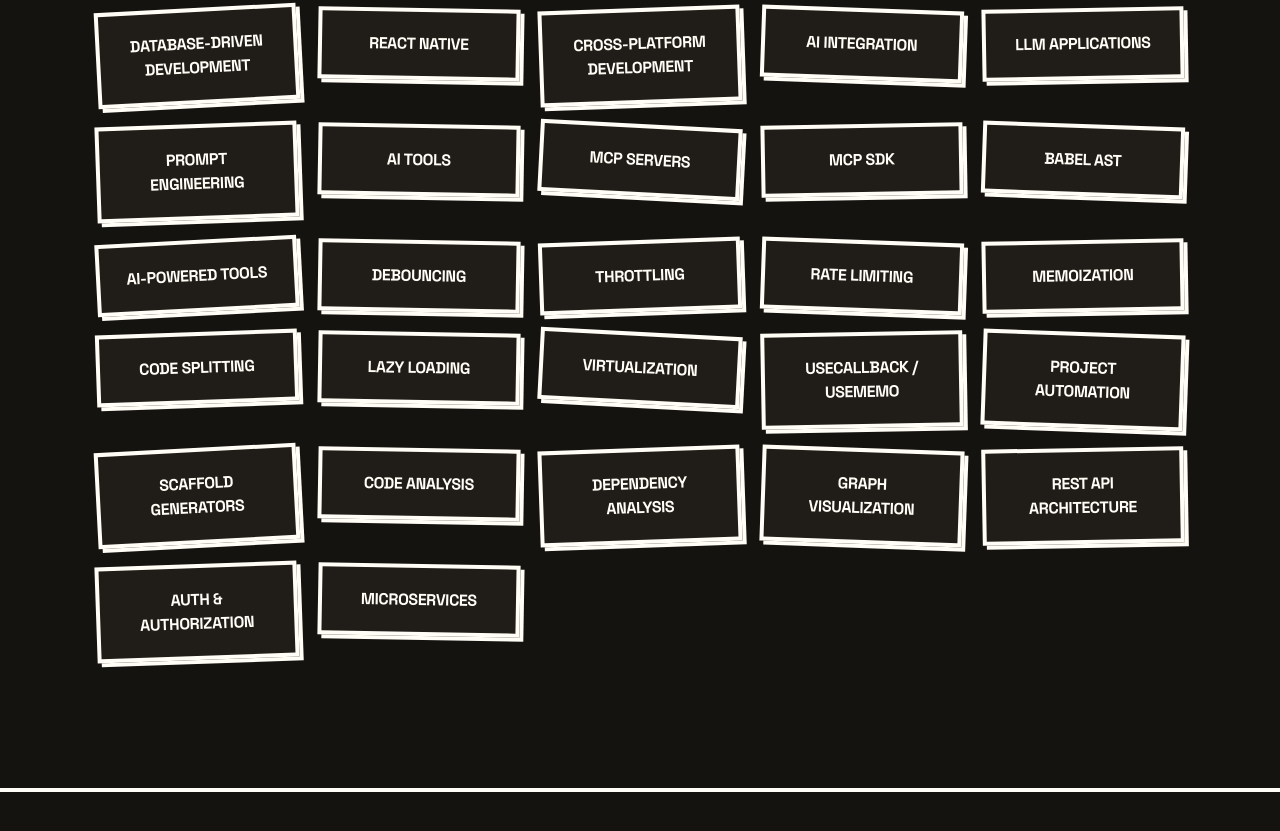
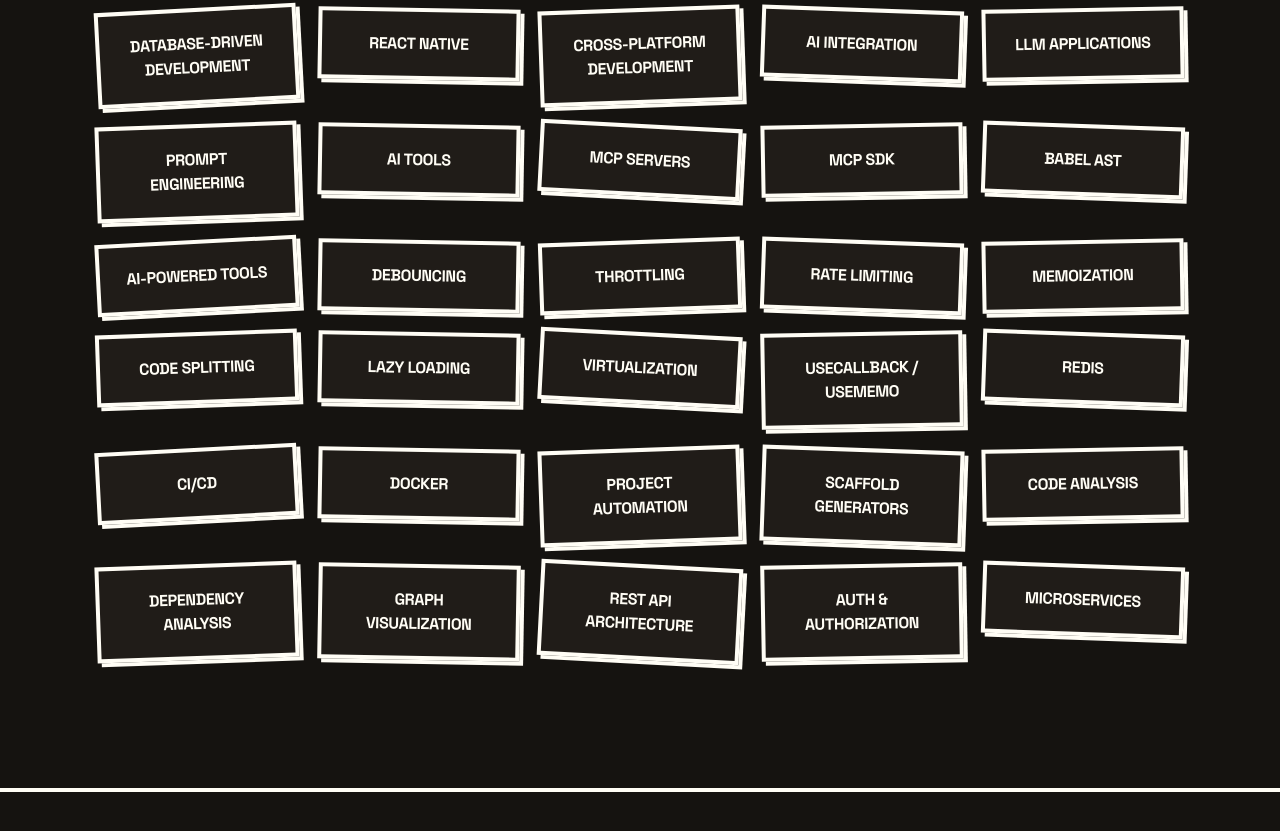
Before and after one commit to thedevmj/portfolio, a React (Vite) app in the folder client/: page / in a window 1280 px wide. Shown: the part 4114-4945 px from the top of the page. Built offline with nearby package versions, Linux system fonts and the light colour scheme; no server answers.

Commit message:
added new skills

```diff
--- a/client/src/components/Skills.jsx
+++ b/client/src/components/Skills.jsx
@@ -9,7 +9,7 @@
   { label: 'Database', skills: ['MongoDB', 'PostgreSQL', 'Neo4j', 'SQL', 'Database-driven development'] },
   { label: 'Mobile', skills: ['React Native', 'Cross-platform development'] },
   { label: 'AI & Emerging', skills: ['AI Integration', 'LLM Applications', 'Prompt Engineering', 'AI Tools', 'MCP Servers', 'MCP SDK', 'Babel AST', 'AI-powered tools'] },
-  { label: 'Optimization', skills: ['Debouncing', 'Throttling', 'Rate Limiting', 'Memoization', 'Code Splitting', 'Lazy Loading', 'Virtualization', 'useCallback / useMemo'] },
+  { label: 'Optimization', skills: ['Debouncing', 'Throttling', 'Rate Limiting', 'Memoization', 'Code Splitting', 'Lazy Loading', 'Virtualization', 'useCallback / useMemo','Redis','CI/CD','Docker'] },
   { label: 'Dev Tools', skills: ['Project Automation', 'Scaffold Generators', 'Code Analysis', 'Dependency Analysis', 'Graph Visualization', 'REST API Architecture', 'Auth & Authorization', 'Microservices'] }
 ]
 
```
